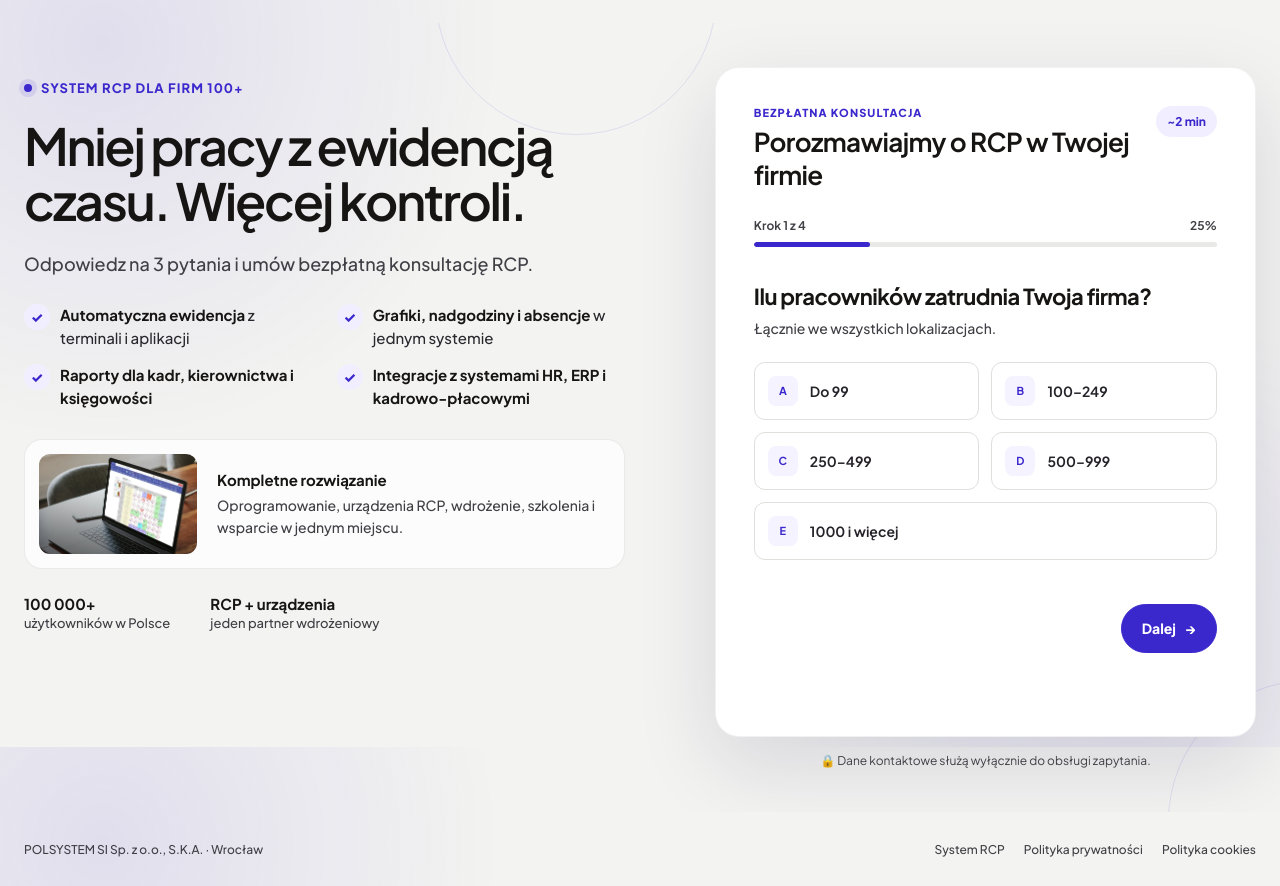
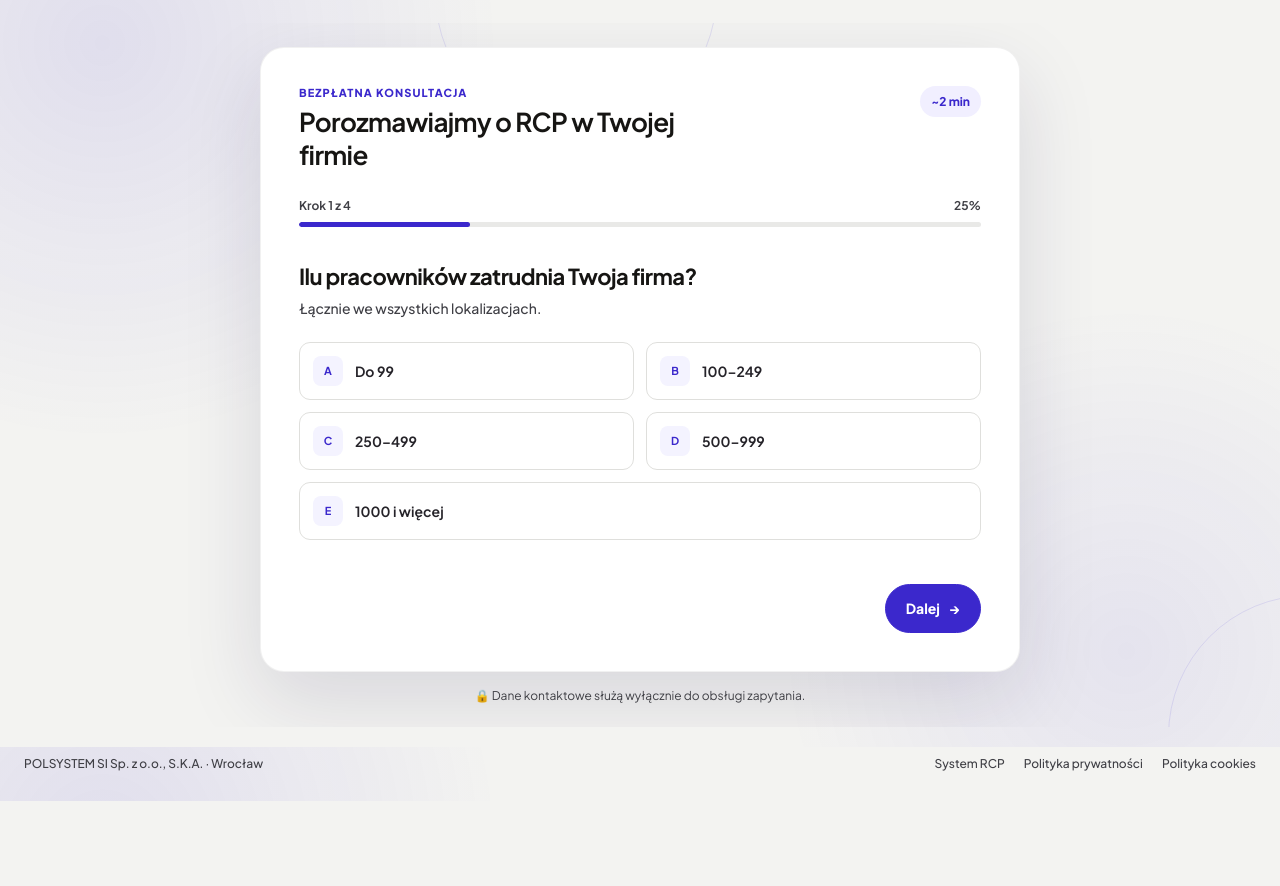
Before and after one commit to KulawyJoel/polsystem-landing-rcp, a plain HTML site: page index.html in a window 1280 px wide. Shown: the part 53-939 px from the top of the page. After the commit the page ends 854 px from the top, so only its background shows below. Drawn offline with Linux system fonts and the light colour scheme.

Commit message:
Zostaw wyłącznie pełnoekranowy formularz

```diff
--- a/index.html
+++ b/index.html
@@ -9,7 +9,7 @@
   <meta name="theme-color" content="#3b28cc">
   <link rel="icon" href="assets/polsystem-logo.png">
   <link rel="preload" href="assets/plus-jakarta-sans-variable.ttf" as="font" type="font/ttf" crossorigin>
-  <link rel="stylesheet" href="styles.css?v=20261112-3">
+  <link rel="stylesheet" href="styles.css?v=20261112-4">
 </head>
 <body>
   <a class="skip-link" href="#formularz">Przejdź do formularza</a>
@@ -27,54 +27,14 @@
   </header>
 
   <main>
-    <section class="hero" aria-labelledby="hero-title">
+    <section class="hero">
       <div class="shell hero-grid">
-        <div class="hero-copy">
-          <div class="eyebrow"><span></span> System RCP dla firm 100+</div>
-          <h1 id="hero-title">Mniej pracy z ewidencją czasu. <span>Więcej kontroli.</span></h1>
-          <p class="hero-lead">Odpowiedz na 3 pytania i umów bezpłatną konsultację RCP.</p>
-        </div>
-
-        <div class="hero-support">
-          <ul class="benefits" aria-label="Najważniejsze możliwości systemu RCP">
-            <li>
-              <span class="check" aria-hidden="true">✓</span>
-              <span><strong>Automatyczna ewidencja</strong> z terminali i aplikacji</span>
-            </li>
-            <li>
-              <span class="check" aria-hidden="true">✓</span>
-              <span><strong>Grafiki, nadgodziny i absencje</strong> w jednym systemie</span>
-            </li>
-            <li>
-              <span class="check" aria-hidden="true">✓</span>
-              <span><strong>Raporty dla kadr, kierownictwa i księgowości</strong></span>
-            </li>
-            <li>
-              <span class="check" aria-hidden="true">✓</span>
-              <span><strong>Integracje z systemami HR, ERP i kadrowo-płacowymi</strong></span>
-            </li>
-          </ul>
-
-          <div class="product-card" aria-label="System RCP Polsystem">
-            <img src="assets/system-rcp.webp" width="380" height="239" alt="System RCP Polsystem widoczny na ekranie laptopa">
-            <div>
-              <strong>Kompletne rozwiązanie</strong>
-              <p>Oprogramowanie, urządzenia RCP, wdrożenie, szkolenia i wsparcie w jednym miejscu.</p>
-            </div>
-          </div>
-
-          <div class="trust-row" aria-label="Informacje o Polsystem">
-            <div><strong>100 000+</strong><span>użytkowników w Polsce</span></div>
-            <div><strong>RCP + urządzenia</strong><span>jeden partner wdrożeniowy</span></div>
-          </div>
-        </div>
-
         <div class="form-column" id="formularz">
           <div class="form-card">
             <div class="form-heading">
               <div>
                 <span class="form-kicker">Bezpłatna konsultacja</span>
-                <h2>Porozmawiajmy o RCP w Twojej firmie</h2>
+                <h1>Porozmawiajmy o RCP w Twojej firmie</h1>
               </div>
               <span class="time-badge" aria-label="Wypełnienie zajmuje około dwóch minut">~2 min</span>
             </div>
--- a/styles.css
+++ b/styles.css
@@ -116,7 +116,7 @@ main {
   display: flex;
   align-items: center;
   overflow: hidden;
-  padding: clamp(42px, 5.5vh, 68px) 0;
+  padding: clamp(20px, 3vh, 34px) 0;
   background: transparent;
 }
 
@@ -138,13 +138,12 @@ main {
   position: relative;
   z-index: 1;
   display: grid;
-  grid-template-columns: minmax(0, 1fr) minmax(520px, 0.9fr);
-  grid-template-areas:
-    "copy form"
-    "support form";
-  grid-template-rows: auto 1fr;
-  column-gap: clamp(56px, 7vw, 104px);
-  row-gap: 26px;
+  grid-template-columns: minmax(0, 760px);
+  grid-template-areas: "form";
+  grid-template-rows: auto;
+  justify-content: center;
+  column-gap: 0;
+  row-gap: 0;
   align-items: center;
 }
 
@@ -275,11 +274,12 @@ h1 span { color: inherit; }
 
 .form-column {
   grid-area: form;
+  width: 100%;
   scroll-margin-top: 24px;
 }
 
 .form-card {
-  min-height: 670px;
+  min-height: clamp(520px, calc(100svh - 210px), 680px);
   padding: 38px;
   background: var(--surface);
   border: 1px solid rgba(22, 21, 19, 0.06);
@@ -304,7 +304,7 @@ h1 span { color: inherit; }
   text-transform: uppercase;
 }
 
-.form-heading h2 {
+.form-heading h1 {
   max-width: 420px;
   margin: 0;
   font-size: 26px;
@@ -637,7 +637,7 @@ footer { background: transparent; }
   .product-card { display: none; }
   .trust-row { gap: 22px; }
   .form-card { min-height: 0; padding: 23px 19px; border-radius: 18px; }
-  .form-heading h2 { font-size: 21px; }
+  .form-heading h1 { font-size: 21px; }
   .progress { margin: 24px 0 28px; }
   .form-step legend { font-size: 20px; }
   .option-grid { grid-template-columns: 1fr; }
```
